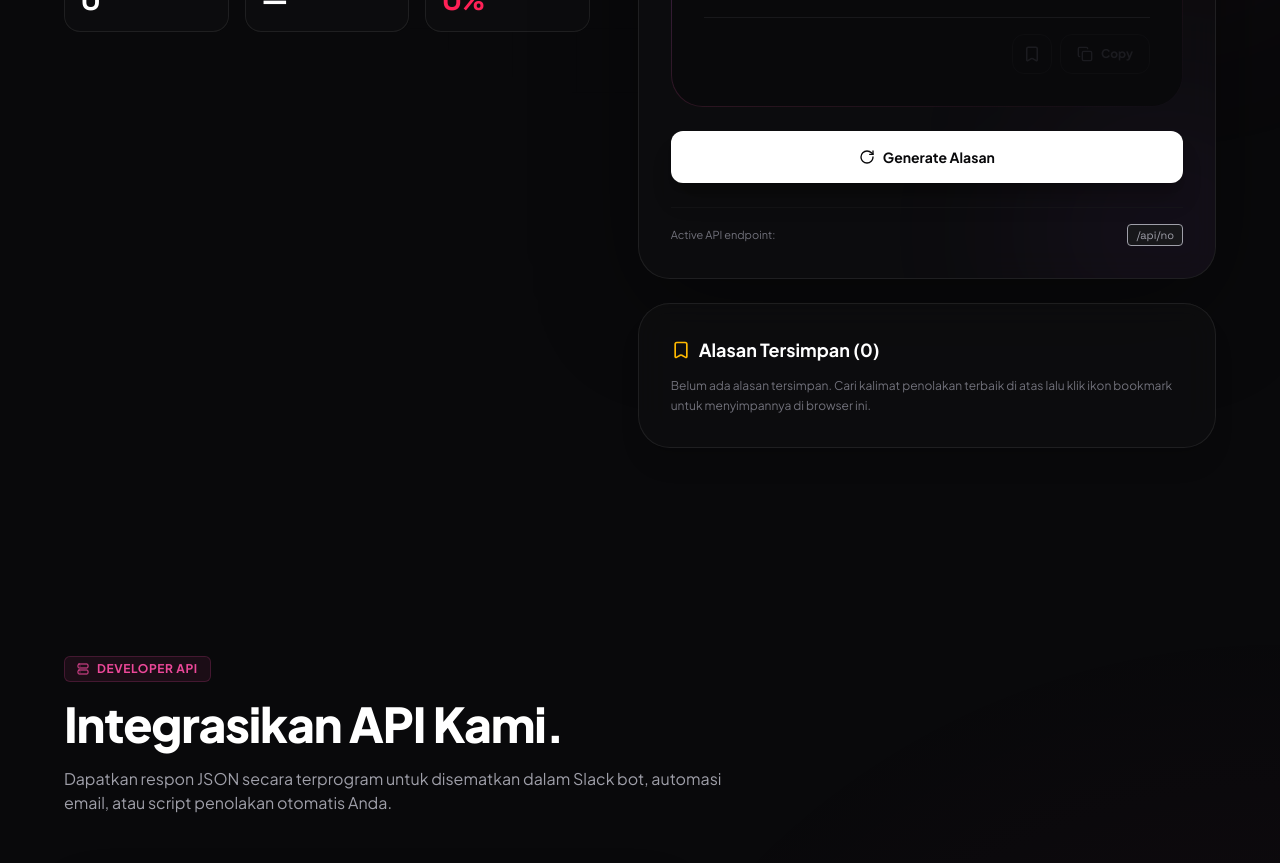
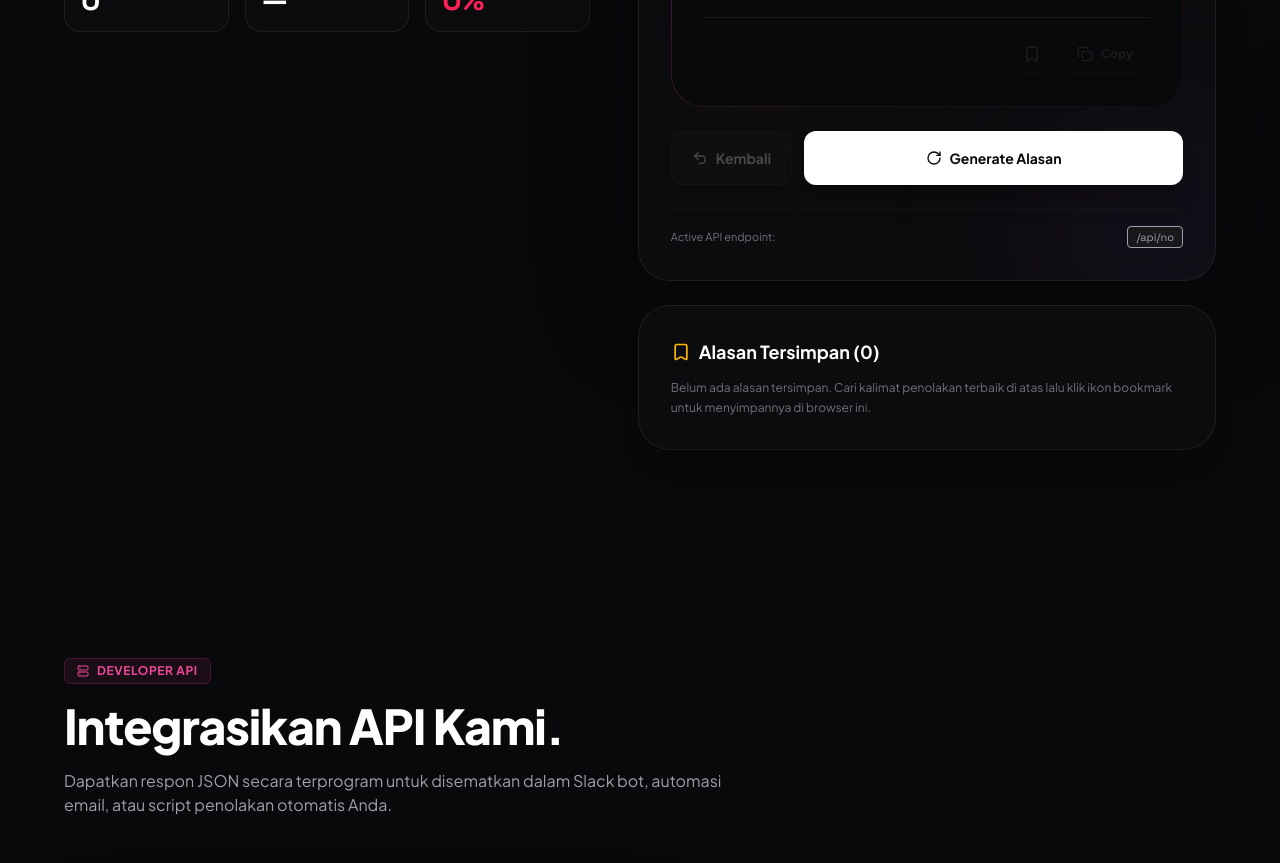
Before and after one commit to fromrha/nggak-dulu-as-a-service, a Next.js app: page / in a window 1280 px wide. Shown: the part 1380-2243 px from the top of the page. Built offline with nearby package versions, Linux system fonts and the light colour scheme.

Commit message:
feat(ui): add back button to generator history
- save previous rejections to history stack
- limit history size to 3 latest generations
- add back button next to generate action without counter text

```diff
--- a/src/components/Generator.tsx
+++ b/src/components/Generator.tsx
@@ -21,7 +21,8 @@ import {
   Terminal,
   MessageSquareOff,
   Folder,
-  Sliders
+  Sliders,
+  Undo2
 } from "lucide-react";
 
 interface GeneratorProps {
@@ -42,6 +43,14 @@ export function Generator({ onToneChange, activeTone }: GeneratorProps) {
   // Favorites State
   const [favorites, setFavorites] = useState<Reason[]>([]);
   const [favCopiedId, setFavCopiedId] = useState<string | null>(null);
+
+  // History State (max 3 items)
+  const [history, setHistory] = useState<{
+    text: string;
+    meta: string;
+    category: Category | "";
+    tone: Tone | "";
+  }[]>([]);
 
   // Stats State
   const [localCount, setLocalCount] = useState<number>(0);
@@ -107,6 +116,14 @@ export function Generator({ onToneChange, activeTone }: GeneratorProps) {
         return;
       }
 
+      // Save current state to history before updating with new generation
+      if (result !== initialText) {
+        setHistory((prev) => [
+          { text: result, meta, category, tone: activeTone },
+          ...prev
+        ].slice(0, 3));
+      }
+
       setResult(data.text);
       setMeta(`${CATEGORY_LABELS[data.category]} / ${TONE_LABELS[data.tone]}`);
 
@@ -125,6 +142,19 @@ export function Generator({ onToneChange, activeTone }: GeneratorProps) {
     } finally {
       setIsLoading(false);
     }
+  }
+
+  function goBack() {
+    if (history.length === 0) return;
+
+    const [prev, ...rest] = history;
+    setResult(prev.text);
+    setMeta(prev.meta);
+    setCategory(prev.category);
+    onToneChange(prev.tone);
+    setHistory(rest);
+    setError("");
+    setCopied(false);
   }
 
   async function copyResult() {
@@ -392,6 +422,18 @@ export function Generator({ onToneChange, activeTone }: GeneratorProps) {
               {/* Main Controls Row */}
               <div className="flex gap-3">
                 <button
+                  id="back-button"
+                  type="button"
+                  onClick={goBack}
+                  disabled={isLoading || history.length === 0}
+                  title="Kembali ke alasan sebelumnya"
+                  className="theme-transition flex items-center justify-center gap-2 rounded-xl bg-zinc-900 border border-zinc-800 hover:border-zinc-700 text-zinc-300 hover:text-white px-5 py-4 font-bold text-sm cursor-pointer disabled:cursor-not-allowed disabled:opacity-30"
+                >
+                  <Undo2 className="h-4 w-4" />
+                  <span className="hidden sm:inline">Kembali</span>
+                </button>
+
+                <button
                   id="generate-button"
                   type="button"
                   onClick={generateReason}
```
Also changed, not shown: 1 other file (tests, documents, lock files or other folders).
